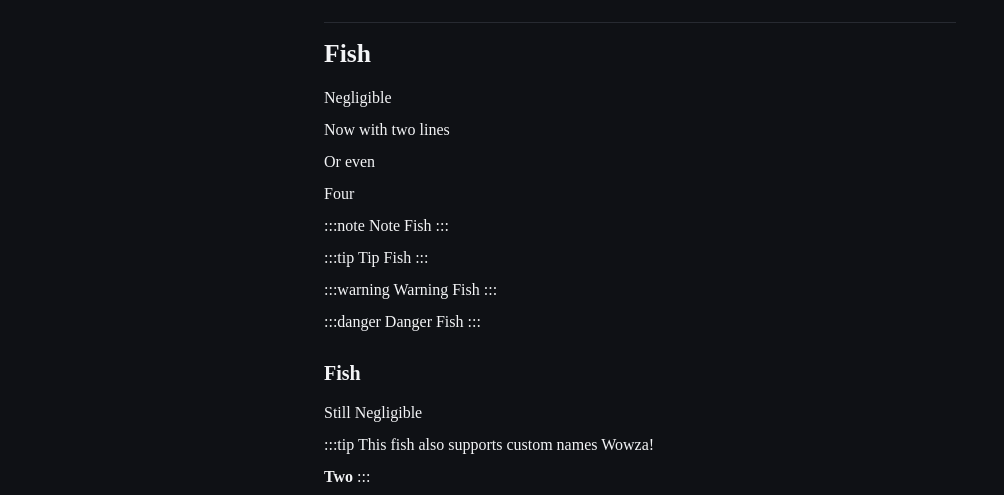
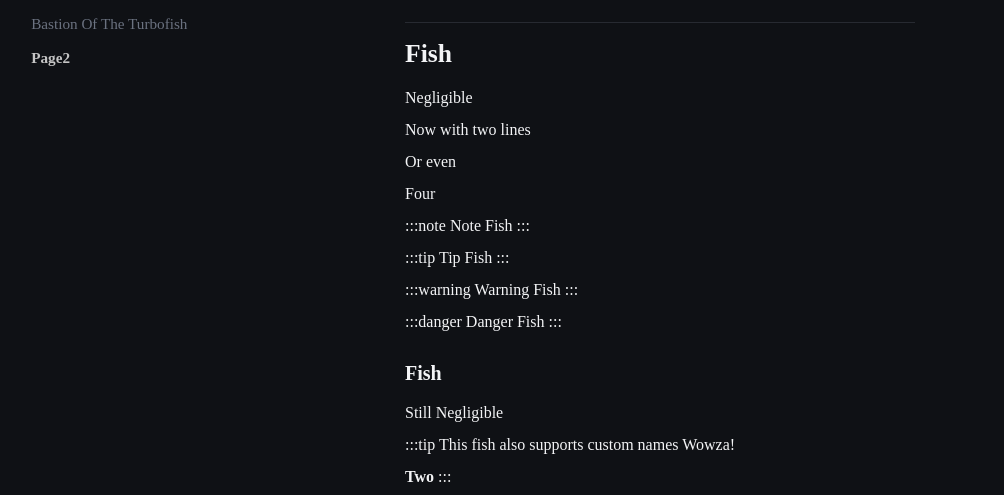
Before and after one commit to TheModdingTree/tmt-docs, a website built with Vite: page index.html in a window 1280 px wide. Shown: the part 70-565 px from the top of the page, without its empty margins (0-1004 px from the left). Built offline with nearby package versions, Linux system fonts and the light colour scheme; what markdown-it-container would draw is missing.

Commit message:
feat: Sidebar

```diff
--- a/index.html
+++ b/index.html
@@ -7,6 +7,9 @@
     <title>TMT Docs</title>
   </head>
   <body>
+  <div id="docContainer">
+    <div id="sidebar"></div>
     <div id="page"></div>
+  </div>
   </body>
 </html>
--- /dev/null
+++ b/src/core/sidebar.js
@@ -0,0 +1,24 @@
+function getPageDepth(path) {
+    if (path === "/") return 0;
+    return path.split("/").length;
+}
+
+export function renderSidebar(pages, currentPath) {
+    const realPages = pages.filter(page => page.path !== "/");
+
+    return `
+        <a class="sidebar-link ${currentPath === "/" ? "active" : ""}" href="#/">Home</a>
+        ${realPages.map(page => {
+            const depth = getPageDepth(page.path);
+            return `
+                <a
+                    class="sidebar-link ${currentPath === page.path ? "active" : ""}"
+                    style="--depth: ${Math.max(0, depth - 2)}"
+                    href="#${page.path}"
+                >
+                    ${page.title}
+                </a>
+            `;
+        }).join("")}
+    `;
+}
--- a/src/main.js
+++ b/src/main.js
@@ -2,9 +2,11 @@ import "../styles.css";
 import "highlight.js/styles/atom-one-dark.css";
 
 import {getCurrentPath, navigateToPath} from "./core/router.js";
-import {getPage} from "./core/pages.js";
+import {getPage, pages} from "./core/pages.js";
 import {getMarkdownTitle, renderMarkdown} from "./core/render.js";
+import {renderSidebar} from "./core/sidebar.js";
 
+const sidebar = document.getElementById("sidebar");
 const htmlPage = document.getElementById("page");
 
 async function render() {
@@ -12,6 +14,7 @@ async function render() {
     const page = getPage(path);
 
     if (!page) {
+        sidebar.innerHTML = renderSidebar(pages, path);
         htmlPage.innerHTML = "<h1>404</h1><p>How did we get here?</p>";
         return;
     }
@@ -20,6 +23,7 @@ async function render() {
     const title = getMarkdownTitle(source, page.title);
 
     document.title = `${title} | TMT Docs`;
+    sidebar.innerHTML = renderSidebar(pages, page.path);
     htmlPage.innerHTML = renderMarkdown(source);
 }
 
--- /dev/null
+++ b/src/pages/getting-started/bastion-of-the-turbofish.md
@@ -0,0 +1,3 @@
+# Bastion Of The Turbofish
+
+::<>
--- a/styles.css
+++ b/styles.css
@@ -4,6 +4,8 @@
     --background-light: #20242d;
     --border: #272a31;
     --text: #f3f4f6;
+    --text-medium: #c5c5c5;
+    --text-dark: #6b7280;
 }
 
 body {
@@ -15,8 +17,17 @@ p {
     line-height: 1;
 }
 
+#docContainer {
+    display: grid;
+    grid-template-columns: 280px 1fr 240px;
+    gap: 2rem;
+
+    width: 100%;
+    margin: 0 auto;
+}
+
 #page {
-    max-width: 50%;
+    width: 75%;
     margin: auto;
 }
 
@@ -95,3 +106,26 @@ p {
     --container-border: #9b2b2b;
     --container-bg: rgba(155, 43, 43, 0.1);
 }
+
+.sidebar-link {
+    display: block;
+
+    margin: 0.1rem 0;
+    padding: 0.45rem calc(0.45rem + var(--depth, 0) * 1rem);
+
+    border-radius: 5px;
+
+    color: var(--text-dark);
+    text-decoration: none;
+    font-size: 0.95rem;
+}
+
+.sidebar-link.active {
+    color: var(--text-medium);
+    font-weight: bold;
+}
+
+.sidebar-link:hover {
+    color: var(--text);
+    background: var(--background-medium);
+}
```
